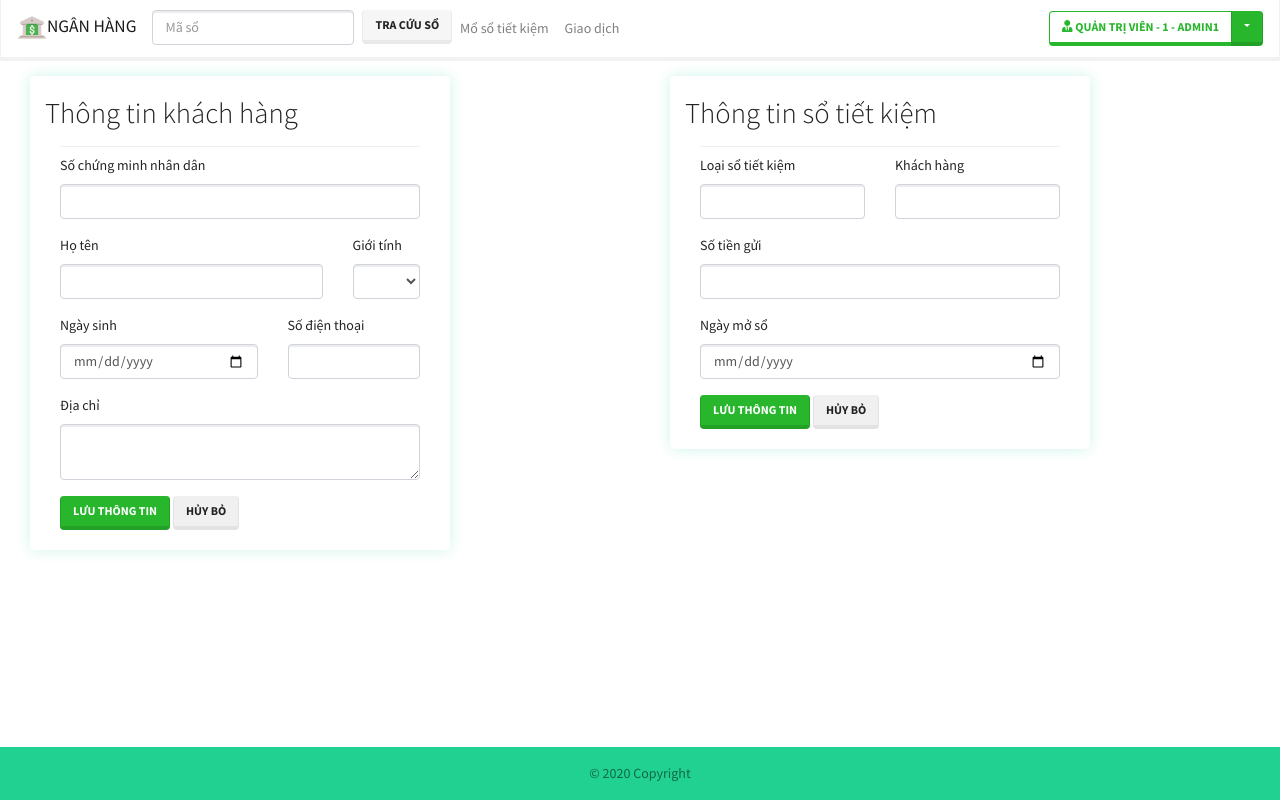
After one commit to NguyenBaDat99/Web_QLySoTietKiem, a Flask app: page /create-passbook in a window 1280 px wide. The commit adds this page. Run offline with Flask 2, Linux system fonts and the light colour scheme; a user stored in the database is signed in; data comes from the database, SQL or seed files in the repository; both versions use the stored data as it was after the commit; some libraries are stand-ins or nearby versions.

Commit message:
Đang làm mở sổ tiết kiệm

```diff
--- a/app/admin_view.py
+++ b/app/admin_view.py
@@ -51,6 +51,7 @@ class PositionModelView(AuthenticatedModelView):
     can_export = True
     form_columns = ('position_name',)
     form_filters = ('position_name',)
+    page_size = 15
 
 
 class EmployeeModelView(AuthenticatedModelView):
@@ -62,6 +63,7 @@ class EmployeeModelView(AuthenticatedModelView):
     form_columns = show_column
     column_filters = show_column
     column_list = show_column
+    page_size = 15
 
 
 class ActivityLogModelView(AuthenticatedModelView):
@@ -71,6 +73,7 @@ class ActivityLogModelView(AuthenticatedModelView):
     can_delete = False
     can_edit = False
     column_filters = ('activity_time', 'activity', 'employee_id')
+    page_size = 15
 
 
 class PassbookTypesModelView(AuthenticatedModelView):
@@ -80,6 +83,7 @@ class PassbookTypesModelView(AuthenticatedModelView):
     show_column = 'passbook_type_name', 'minimum_deposit', 'minimum_deposit_date', 'interest_rate', 'apply_date', 'term',
     column_filters = show_column
     form_columns = show_column
+    page_size = 15
 
 
 admin.add_view(PositionModelView(Position, db.session))
--- a/app/main.py
+++ b/app/main.py
@@ -2,6 +2,7 @@ from app import app, login, decorator, dao
 from flask import render_template, request
 from flask_login import login_user, logout_user
 import hashlib
+from datetime import datetime
 
 
 @app.route("/")
@@ -16,15 +17,21 @@ def login_employee():
     if request.method == "POST":
         username = request.form.get("username")
         password = request.form.get("password", "")
-        password = hashlib.md5(password.strip().encode("utf-8")).hexdigest()
+        password = hashlib.sha256(password.strip().encode("utf-8")).hexdigest()
         emp = Employee.query.filter(Employee.username == username.strip(),
                                     Employee.password == password).first()
         if emp:
             login_user(user=emp)
-            if emp.employee_role == EmployeeRole.ADMIN:
-                return redirect("/admin")
-            else:
-                return redirect("/")
+            activity_time = datetime.now()
+            activity = "Đăng nhập"
+            description = ""
+            employee_id = current_user.id
+            if dao.add_activity_log(activity_time=activity_time, activity=activity,
+                                    description=description, employee_id=employee_id):
+                if emp.employee_role == EmployeeRole.ADMIN:
+                    return redirect("/admin")
+                else:
+                    return redirect("/")
         else:
             msg = "Sai tên đăng nhập hoặc mật khẩu"
     return render_template("accounts/login.html", msg=msg)
@@ -32,7 +39,13 @@ def login_employee():
 
 @app.route("/logout-employee")
 def logout_employee():
-    logout_user()
+    activity_time = datetime.now()
+    activity = "Đăng xuất"
+    description = ""
+    employee_id = current_user.id
+    if dao.add_activity_log(activity_time=activity_time, activity=activity,
+                            description=description, employee_id=employee_id):
+        logout_user()
     return redirect(url_for("index"))
 
 
@@ -42,6 +55,8 @@ def setting_employee():
     msg_pass = ""
     err_msg_info = ""
     err_msg_pass = ""
+    description = ""
+
     if request.method == "POST":
         if request.form['save'] == 'saveInformation':
 
@@ -50,31 +65,44 @@ def setting_employee():
             date_of_birth = request.form.get("dateOfBirth")
             phone = request.form.get("phone")
             address = request.form.get("address")
-            password_confirm = hashlib.md5(request.form.get("passwordConfirm")
-                                           .strip().encode("utf-8")).hexdigest()
+            password_confirm = hashlib.sha256(request.form.get("passwordConfirm")
+                                              .strip().encode("utf-8")).hexdigest()
 
             if current_user.password == password_confirm:
-                dao.employee_change_info(current_user.id, name, gender, date_of_birth, phone, address)
+                dao.change_employee_info(current_user.id, name, gender, date_of_birth, phone, address)
                 msg_info = "Cập nhật thông tin tài khoản thành công"
+                description = msg_info
             else:
                 err_msg_info = "Mật khẩu không chính xác"
+                description = err_msg_info
         if request.form['save'] == 'savePassword':
 
-            new_password = hashlib.md5(request.form.get("newPassword")
-                                       .strip().encode("utf-8")).hexdigest()
-            new_password_confirm = hashlib.md5(request.form.get("newPasswordConfirm")
-                                               .strip().encode("utf-8")).hexdigest()
-            old_password_confirm = hashlib.md5(request.form.get("oldPasswordConfirm")
-                                               .strip().encode("utf-8")).hexdigest()
+            new_password = hashlib.sha256(request.form.get("newPassword")
+                                          .strip().encode("utf-8")).hexdigest()
+            new_password_confirm = hashlib.sha256(request.form.get("newPasswordConfirm")
+                                                  .strip().encode("utf-8")).hexdigest()
+            old_password_confirm = hashlib.sha256(request.form.get("oldPasswordConfirm")
+                                                  .strip().encode("utf-8")).hexdigest()
 
             if new_password == new_password_confirm:
                 if current_user.password == old_password_confirm:
-                    dao.employee_change_pass(current_user.id, new_password)
+                    dao.change_employee_pass(current_user.id, new_password)
                     msg_pass = "Đổi mật khẩu thành công"
+                    description = msg_pass
                 else:
                     err_msg_pass = "Mật khẩu cũ không chính xác"
+                    description = err_msg_pass
             else:
                 err_msg_pass = "Mật khẩu mới không khớp"
+                description = err_msg_pass
+
+    if description != "":
+        activity_time = datetime.now()
+        activity = "Sửa thông tin tài khoản"
+        employee_id = current_user.id
+        dao.add_activity_log(activity_time=activity_time, activity=activity,
+                             description=description, employee_id=employee_id)
+
     if current_user.employee_role == EmployeeRole.EMPLOYEE:
         return render_template("accounts/setting_employee.html",
                                msg_info=msg_info, err_msg_info=err_msg_info,
@@ -83,6 +111,23 @@ def setting_employee():
         return render_template("accounts/setting_admin.html",
                                msg_info=msg_info, err_msg_info=err_msg_info,
                                msg_pass=msg_pass, err_msg_pass=err_msg_pass)
+
+
+@app.route("/passbook-list", methods=["get", "post"])
+def passbook_list():
+    passbook_id = None
+    customer_id = None
+    if request.method == "POST":
+        passbook_id = request.form.get("passbookID")
+    passbooks = dao.get_passbook_list(passbook_id)
+    return render_template("layouts/passbook_list.html", passbooks=passbooks)
+
+
+@app.route("/create-passbook", methods=["get", "post"])
+def create_passbook():
+    if request.method == "POST":
+        pass
+    return render_template("layouts/create_passbook.html")
 
 
 @login.user_loader
--- /dev/null
+++ b/app/static/assets/css/create-passbook.css
@@ -0,0 +1,10 @@
+@import url('https://fonts.googleapis.com/css?family=Poppins:400,500,600,700&display=swap');
+
+.container{
+background: #fff;
+padding: 20px 30px;
+width: 420px;
+border-radius: 5px;
+margin: 15px;
+box-shadow: 0 0 15px rgba(0, 204, 153,0.2);
+}
--- /dev/null
+++ b/app/static/assets/css/passbook-list.css
@@ -0,0 +1,5 @@
+.note{
+background: #fff;
+padding: 10px 20px;
+box-shadow: 0 0 15px rgba(0,0,0,0.2);
+}
--- a/app/templates/accounts/setting_admin.html
+++ b/app/templates/accounts/setting_admin.html
@@ -20,7 +20,7 @@
     </title>
 
     <!-- Specific Page CSS goes HERE  -->
-    {% block stylesheets %}{% endblock %}
+    {% block stylesheets %}{% endblock stylesheets %}
 </head>
 <body onload="init()">
 
--- a/app/templates/accounts/setting_employee.html
+++ b/app/templates/accounts/setting_employee.html
@@ -1,10 +1,10 @@
 {% extends "layouts/base.html" %}
 
-{% block title %}- Tùy chỉnh tài khoản{% endblock %}
+{% block title %}- Tùy chỉnh tài khoản{% endblock title %}
 
 {% block stylesheets %}
 <link rel="stylesheet" href="static/assets/css/setting.css">
-{% endblock %}
+{% endblock stylesheets %}
 
 {% block content %}
 
--- a/app/templates/includes/navigation.html
+++ b/app/templates/includes/navigation.html
@@ -9,14 +9,14 @@
     <div class="collapse navbar-collapse" id="navbarNavDropdown">
         <ul class="navbar-nav">
             <li class="nav-item">
-                <form class="form-inline">
-                    <input class="form-control mr-sm-2" type="search" placeholder="Mã sổ" aria-label="Search">
+                <form class="form-inline" action="{{ url_for('passbook_list') }}" method="post">
+                    <input class="form-control mr-sm-2" type="search" placeholder="Mã sổ" aria-label="Search" name="passbookID">
                     <button class="btn btn-light" type="submit">Tra cứu sổ</button>
                 </form>
                 <!--                <a class="nav-link" href="#">Tra cứu sổ</a>-->
             </li>
             <li class="nav-item">
-                <a class="nav-link" href="#">Mổ sổ tiết kiệm</a>
+                <a class="nav-link" href="{{ url_for('create_passbook') }}">Mổ sổ tiết kiệm</a>
             </li>
             <li class="nav-item">
                 <a class="nav-link" href="#">Giao dịch</a>
--- a/app/templates/layouts/base.html
+++ b/app/templates/layouts/base.html
@@ -6,15 +6,19 @@
     <link rel="icon" href="/static/assets/favicon.ico" type="image/x-icon">
     <link rel="stylesheet" href="static/assets/css/bootstrap.min.css">
     <!-- Font Awesome JS -->
-    <script defer src="https://use.fontawesome.com/releases/v5.0.13/js/solid.js" integrity="sha384-tzzSw1/Vo+0N5UhStP3bvwWPq+uvzCMfrN1fEFe+xBmv1C/AtVX5K0uZtmcHitFZ" crossorigin="anonymous"></script>
-    <script defer src="https://use.fontawesome.com/releases/v5.0.13/js/fontawesome.js" integrity="sha384-6OIrr52G08NpOFSZdxxz1xdNSndlD4vdcf/q2myIUVO0VsqaGHJsB0RaBE01VTOY" crossorigin="anonymous"></script>
+    <script defer src="https://use.fontawesome.com/releases/v5.0.13/js/solid.js"
+            integrity="sha384-tzzSw1/Vo+0N5UhStP3bvwWPq+uvzCMfrN1fEFe+xBmv1C/AtVX5K0uZtmcHitFZ"
+            crossorigin="anonymous"></script>
+    <script defer src="https://use.fontawesome.com/releases/v5.0.13/js/fontawesome.js"
+            integrity="sha384-6OIrr52G08NpOFSZdxxz1xdNSndlD4vdcf/q2myIUVO0VsqaGHJsB0RaBE01VTOY"
+            crossorigin="anonymous"></script>
 
     <title>
-        Ngân Hàng {% block title %}{% endblock %}
+        Ngân Hàng {% block title %}{% endblock title %}
     </title>
 
     <!-- Specific Page CSS goes HERE  -->
-    {% block stylesheets %}{% endblock %}
+    {% block stylesheets %}{% endblock stylesheets %}
 </head>
 <body onload="init()">
 {% if current_user.is_authenticated %}
@@ -23,7 +27,7 @@
 
 {% endif %}
 
-    {% block content %}{% endblock %}
+{% block content %}{% endblock content %}
 
 {% if current_user.is_authenticated %}
 
@@ -31,17 +35,23 @@
 
 {% endif %}
 <!-- Specific Page JS goes HERE  -->
-    {% block javascripts %}{% endblock %}
+{% block javascripts %}{% endblock javascripts %}
 
 
 <!-- jQuery CDN - Slim version (=without AJAX) -->
-    <script src="https://code.jquery.com/jquery-3.3.1.slim.min.js" integrity="sha384-q8i/X+965DzO0rT7abK41JStQIAqVgRVzpbzo5smXKp4YfRvH+8abtTE1Pi6jizo" crossorigin="anonymous"></script>
+<script src="https://code.jquery.com/jquery-3.3.1.slim.min.js"
+        integrity="sha384-q8i/X+965DzO0rT7abK41JStQIAqVgRVzpbzo5smXKp4YfRvH+8abtTE1Pi6jizo"
+        crossorigin="anonymous"></script>
 <!-- jQuery library -->
 <script src="https://ajax.googleapis.com/ajax/libs/jquery/3.5.1/jquery.min.js"></script>
 <!-- Popper.JS -->
-    <script src="https://cdnjs.cloudflare.com/ajax/libs/popper.js/1.14.0/umd/popper.min.js" integrity="sha384-cs/chFZiN24E4KMATLdqdvsezGxaGsi4hLGOzlXwp5UZB1LY//20VyM2taTB4QvJ" crossorigin="anonymous"></script>
+<script src="https://cdnjs.cloudflare.com/ajax/libs/popper.js/1.14.0/umd/popper.min.js"
+        integrity="sha384-cs/chFZiN24E4KMATLdqdvsezGxaGsi4hLGOzlXwp5UZB1LY//20VyM2taTB4QvJ"
+        crossorigin="anonymous"></script>
 <!-- Bootstrap JS -->
-    <script src="https://stackpath.bootstrapcdn.com/bootstrap/4.1.0/js/bootstrap.min.js" integrity="sha384-uefMccjFJAIv6A+rW+L4AHf99KvxDjWSu1z9VI8SKNVmz4sk7buKt/6v9KI65qnm" crossorigin="anonymous"></script>
+<script src="https://stackpath.bootstrapcdn.com/bootstrap/4.1.0/js/bootstrap.min.js"
+        integrity="sha384-uefMccjFJAIv6A+rW+L4AHf99KvxDjWSu1z9VI8SKNVmz4sk7buKt/6v9KI65qnm"
+        crossorigin="anonymous"></script>
 
 </body>
 </html>
--- /dev/null
+++ b/app/templates/layouts/create_passbook.html
@@ -0,0 +1,144 @@
+{% extends "layouts/base.html" %}
+
+{% block title %}- Tra cứu sổ{% endblock title %}
+
+{% block stylesheets %}
+<link rel="stylesheet" href="static/assets/css/create-passbook.css">
+{% endblock stylesheets %}
+
+{% block content %}
+
+<div class="container-fluid ">
+    <div class="row">
+        <div class="col">
+            <div class="container" style="max-width: 750px; min-width: 400px">
+                <div class="row">
+                    <h1 class="display-4" style="font-size: 1.8rem;">Thông tin khách hàng</h1>
+                </div>
+                <div class="dropdown-divider"></div>
+                <form method="post" action="">
+                    <div class="form-group">
+                        <label>Số chứng minh nhân dân</label>
+                        <input type="number" class="form-control" value="">
+                    </div>
+                    <div class="form-group">
+                        <div class="row">
+                            <div class="col-9">
+                                <label>Họ tên</label>
+                                <input type="text" class="form-control" value="" name="name">
+                            </div>
+                            <div class="col-3">
+                                <label>Giới tính</label>
+                                <select class="form-control" name="gender">
+                                    <!--                <option value="{{ current_user.gender }}" selected></option>-->
+                                    <option value=""></option>
+                                    <option value="MALE">Nam</option>
+                                    <option value="FEMALE">Nữ</option>
+                                    <option value="OTHER">Khác</option>
+                                </select>
+                            </div>
+                        </div>
+                    </div>
+                    <div class="form-group">
+                        <div class="row">
+                            <div class="col-7">
+                                <label>Ngày sinh</label>
+                                <input type="date" class="form-control" value=""
+                                       name="dateOfBirth">
+                            </div>
+                            <div class="col-5">
+                                <label>Số điện thoại</label>
+                                <input type="number" class="form-control" value="" name="phone">
+                            </div>
+                        </div>
+                    </div>
+                    <div class="form-group">
+                        <label>Địa chỉ</label>
+                        <textarea class="form-control" rows="2" name="address"></textarea>
+                    </div>
+                    {% if err_msg_info %}
+                    <div class="alert alert-danger" role="alert">
+                        {{ err_msg_info }}
+                    </div>
+                    {% endif %}
+                    {% if msg_info %}
+                    <div class="alert alert-success" role="alert">
+                        {{ msg_info }}
+                    </div>
+                    {% endif %}
+                    <button type="submit" class="btn btn-success" name="save" value="saveInformation">Lưu thông tin
+                    </button>
+                    <a class="btn btn-secondary" onclick="goBack()" role="button">Hủy bỏ</a>
+                    <!--        <button type="submit" class="btn btn-secondary mb-2" >Hủy bỏ</button>-->
+                </form>
+            </div>
+        </div>
+        <div class="col">
+            <div class="container" style="max-width: 750px; min-width: 400px">
+                <div class="row">
+                    <h1 class="display-4" style="font-size: 1.8rem;">Thông tin sổ tiết kiệm</h1>
+                </div>
+                <div class="dropdown-divider"></div>
+                <form method="post" action="">
+                    <div class="form-group">
+                        <div class="row">
+                            <div class="col-6">
+                                <label>Loại sổ tiết kiệm</label>
+                                <input type="text" class="form-control" value="">
+                            </div>
+                            <div class="col-6">
+                                <label>Khách hàng</label>
+                                <input type="text" class="form-control" value="">
+                            </div>
+                        </div>
+                    </div>
+                    <div class="form-group">
+                        <label>Số tiền gửi</label>
+                        <input type="number" class="form-control" value="" name="phone">
+                    </div>
+                    <div class="form-group">
+                        <label>Ngày mở sổ</label>
+                        <input type="date" class="form-control" value=""
+                               name="dateOfBirth">
+                    </div>
+                    {% if err_msg_info %}
+                    <div class="alert alert-danger" role="alert">
+                        {{ err_msg_info }}
+                    </div>
+                    {% endif %}
+                    {% if msg_info %}
+                    <div class="alert alert-success" role="alert">
+                        {{ msg_info }}
+                    </div>
+                    {% endif %}
+                    <button type="submit" class="btn btn-success" name="save" value="saveInformation">Lưu thông tin
+                    </button>
+                    <a class="btn btn-secondary" onclick="goBack()" role="button">Hủy bỏ</a>
+                    <!--        <button type="submit" class="btn btn-secondary mb-2" >Hủy bỏ</button>-->
+                </form>
+            </div>
+        </div>
+
+    </div>
+</div>
+
+<script type="text/javascript">
+      function init(){
+        if("{{ msg_pass }}" != "" || "{{ err_msg_pass }}" != "" ){
+            $('#changePasswordModal').modal('show')
+        }
+      }
+
+      function goBack() {
+         if("{{ current_user.employee_role }}" == "EmployeeRole.ADMIN"){
+            window.location.href = "/admin";
+         }else{
+            window.location.href = "/";
+         }
+      }
+
+
+
+</script>
+
+{% endblock content %}
```
Also changed, not shown: app/dao.py (+21 -3 lines), app/models.py (+3 -7 lines), app/templates/accounts/setting.html (+7 -4 lines), app/templates/admin/login.html (deleted, +0 -17 lines), app/templates/layouts/passbook_list.html (added, +48 -0 lines), asset/Scripts Database/db_nganhang.sql (+8 -6 lines), 1 other file. Lines whose indentation alone changed are shown as unchanged.
